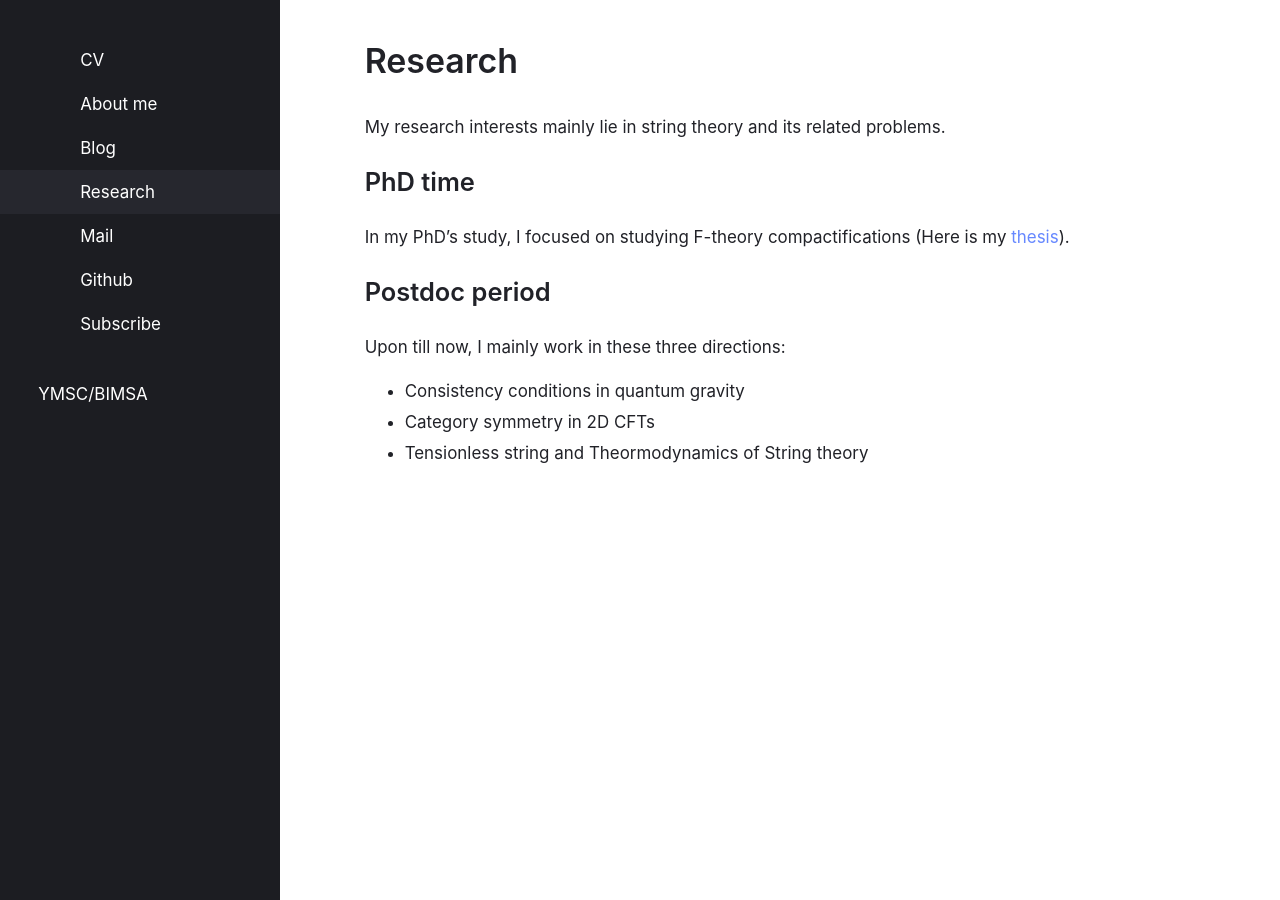
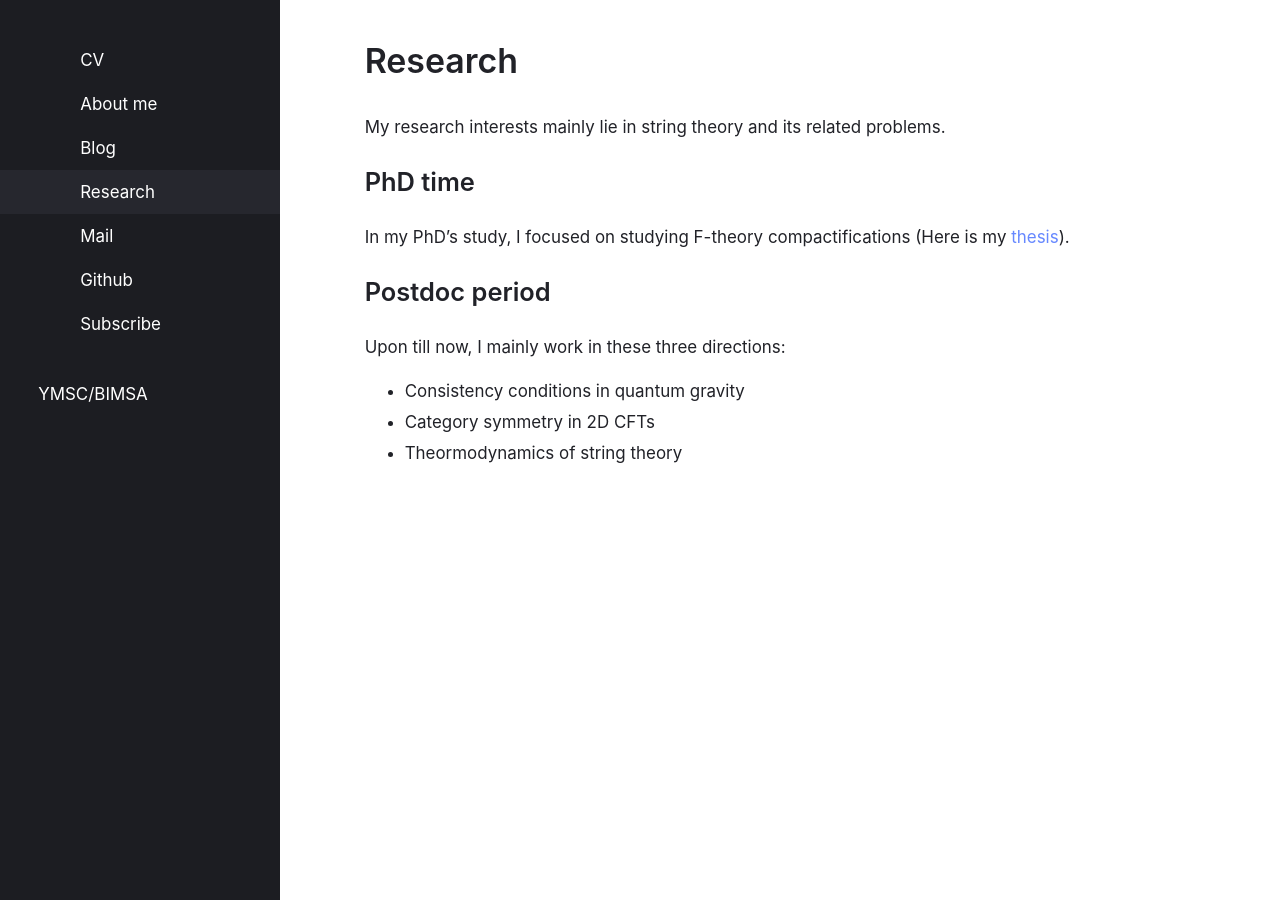
Before and after one commit to fengjunjohnxu/fengjunjohnxu.github.io, a Jekyll site: the page built from research.md, in a window 1280 px wide. Built offline with Jekyll 4.4.1, drawn with Linux system fonts in a browser that asks for light colours; some web fonts are replaced; our own code applies the rules of GitHub Pages for plain Markdown files.

Commit message:
Update research.md

```diff
--- a/research.md
+++ b/research.md
@@ -15,4 +15,4 @@ Upon till now, I mainly work in these three directions:
 
 - Consistency conditions in quantum gravity
  - Category symmetry in 2D CFTs
- - Tensionless string and Theormodynamics of String theory
+ - Theormodynamics of string theory
```
